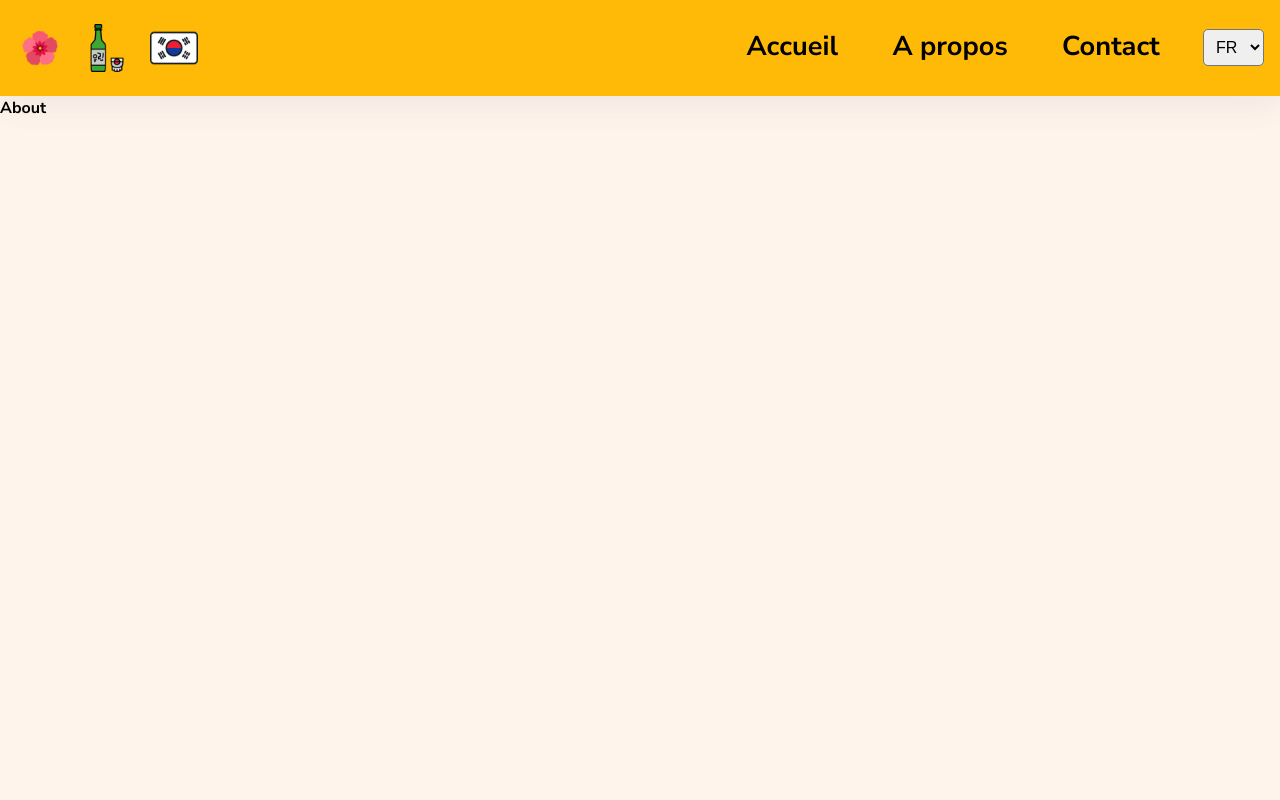
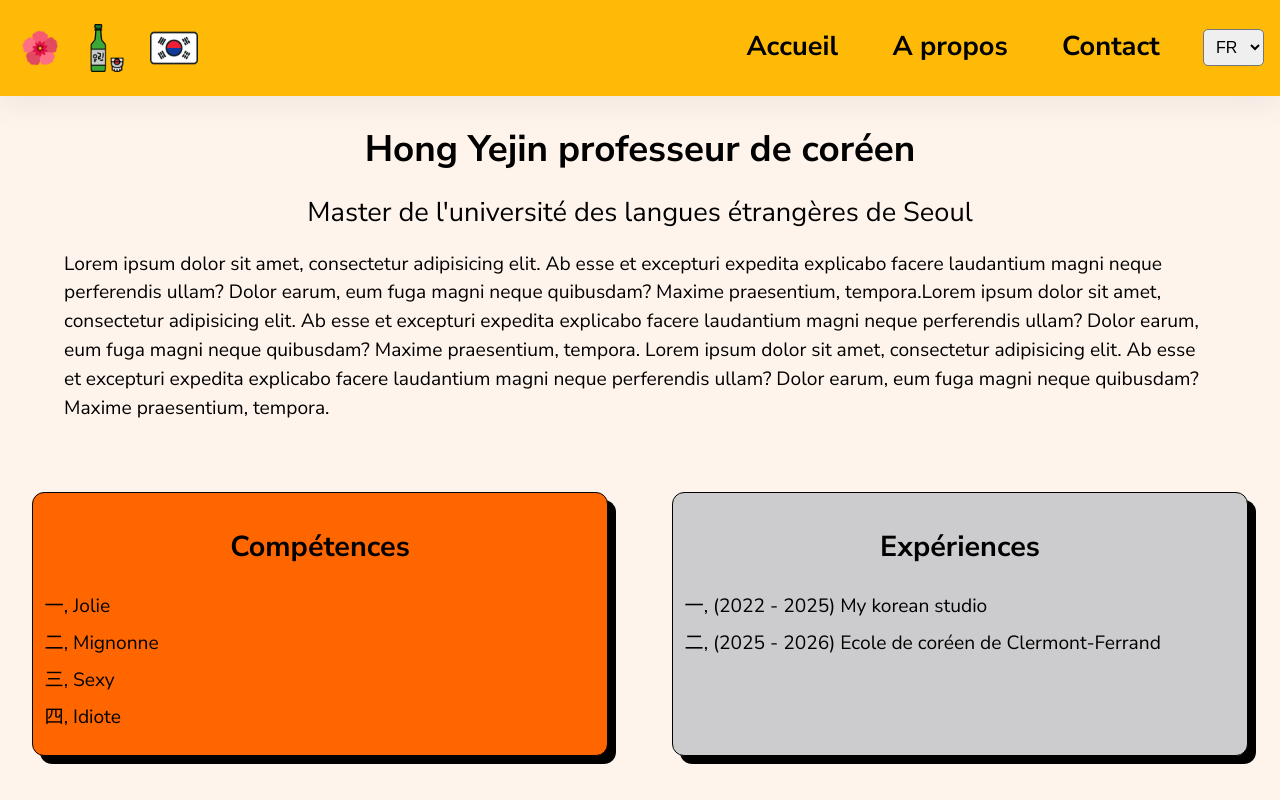
Before and after one commit to RomainAuger7/seon-saeng-nim, a Vue app: page /about in a window 1280 px wide. Built offline with nearby package versions, Linux system fonts and the light colour scheme.

Commit message:
Aboutpage v1

```diff
--- a/eslint.config.js
+++ b/eslint.config.js
@@ -16,7 +16,6 @@ export default defineConfig([
       globals: {
         ...globals.browser,
       },
-      node: true,
     },
   },
 
--- a/src/pages/AboutPage.vue
+++ b/src/pages/AboutPage.vue
@@ -1,11 +1,140 @@
-<script setup>
-
-</script>
+<script setup></script>
 
 <template>
-  <h1>About</h1>
+  <div class="container">
+    <Transition name="fade" appear>
+      <div class="top-container">
+        <h1>Hong Yejin professeur de coréen</h1>
+        <span>Master de l'université des langues étrangères de Seoul</span>
+        <p>
+          Lorem ipsum dolor sit amet, consectetur adipisicing elit. Ab esse et excepturi expedita
+          explicabo facere laudantium magni neque perferendis ullam? Dolor earum, eum fuga magni
+          neque quibusdam? Maxime praesentium, tempora.Lorem ipsum dolor sit amet, consectetur
+          adipisicing elit. Ab esse et excepturi expedita explicabo facere laudantium magni neque
+          perferendis ullam? Dolor earum, eum fuga magni neque quibusdam? Maxime praesentium,
+          tempora. Lorem ipsum dolor sit amet, consectetur adipisicing elit. Ab esse et excepturi
+          expedita explicabo facere laudantium magni neque perferendis ullam? Dolor earum, eum fuga
+          magni neque quibusdam? Maxime praesentium, tempora.
+        </p>
+      </div>
+    </Transition>
+
+    <div class="bottom-container">
+      <div class="skill-container">
+        <Transition name="slide-up" appear>
+          <div class="skill-card">
+            <h1>Compétences</h1>
+            <ul>
+              <li>Jolie</li>
+              <li>Mignonne</li>
+              <li>Sexy</li>
+              <li>Idiote</li>
+            </ul>
+          </div>
+        </Transition>
+      </div>
+      <div class="xp-container">
+        <Transition name="slide-up" appear>
+          <div class="xp-card">
+            <h1>Expériences</h1>
+            <ul>
+              <li>(2022 - 2025) My korean studio</li>
+              <li>(2025 - 2026) Ecole de coréen de Clermont-Ferrand</li>
+            </ul>
+          </div>
+        </Transition>
+      </div>
+    </div>
+  </div>
 </template>
 
 <style scoped>
+.container {
+  display: flex;
+  flex-direction: column;
+  height: 100%;
+}
+.top-container {
+  flex: 1;
+  min-height: 50%;
+  max-height: 50%;
+  display: flex;
+  flex-direction: column;
+  justify-content: center;
+  align-items: center;
+  padding: 0 4rem;
+  gap: 1rem;
+}
+.top-container h1 {
+  font-size: 2.3rem;
+}
+.top-container span {
+  font-size: 1.7rem;
+}
+.top-container p {
+  font-size: 1.2rem;
+}
+.bottom-container {
+  flex: 1;
+  display: flex;
+}
+.skill-container,
+.xp-container {
+  flex: 1;
+  display: flex;
+  align-items: center;
+  justify-content: center;
+}
+.skill-card,
+.xp-card {
+  display: inline-block;
+  border-radius: 15px;
+  width: 90%;
+  height: 75%;
+  padding: 2rem;
+  border: 1px solid black;
+  box-shadow: 8px 8px 0 black;
+  border-radius: 12px;
+}
+.skill-card ul,
+.xp-card ul {
+  display: flex;
+  flex-direction: column;
+  gap: 0.5rem;
+  list-style-type: korean-hanja-informal;
+  padding: 0.5rem;
+}
 
+.skill-card {
+  background: var(--secondary);
+}
+.skill-card h1,
+.xp-card h1 {
+  font-size: 1.8rem;
+  text-align: center;
+  padding-bottom: 1rem;
+}
+.skill-card li,
+.xp-card li {
+  font-size: 1.2rem;
+}
+.xp-card {
+  background: var(--button-secondary);
+}
+.fade-enter-from {
+  opacity: 0;
+}
+
+.fade-enter-to {
+  transition: opacity 1s ease-out;
+  opacity: 1;
+}
+.slide-up-enter-from {
+  transform: translateY(600px);
+}
+
+.slide-up-enter-to {
+  transition: all 1s ease-out;
+  transform: translateY(0);
+}
 </style>
--- a/src/pages/ContactPage.vue
+++ b/src/pages/ContactPage.vue
@@ -1,6 +1,5 @@
 <script setup>
 import ContactForm from '@/components/ContactForm.vue'
-import { ref } from 'vue'
 </script>
 
 <template>
```
